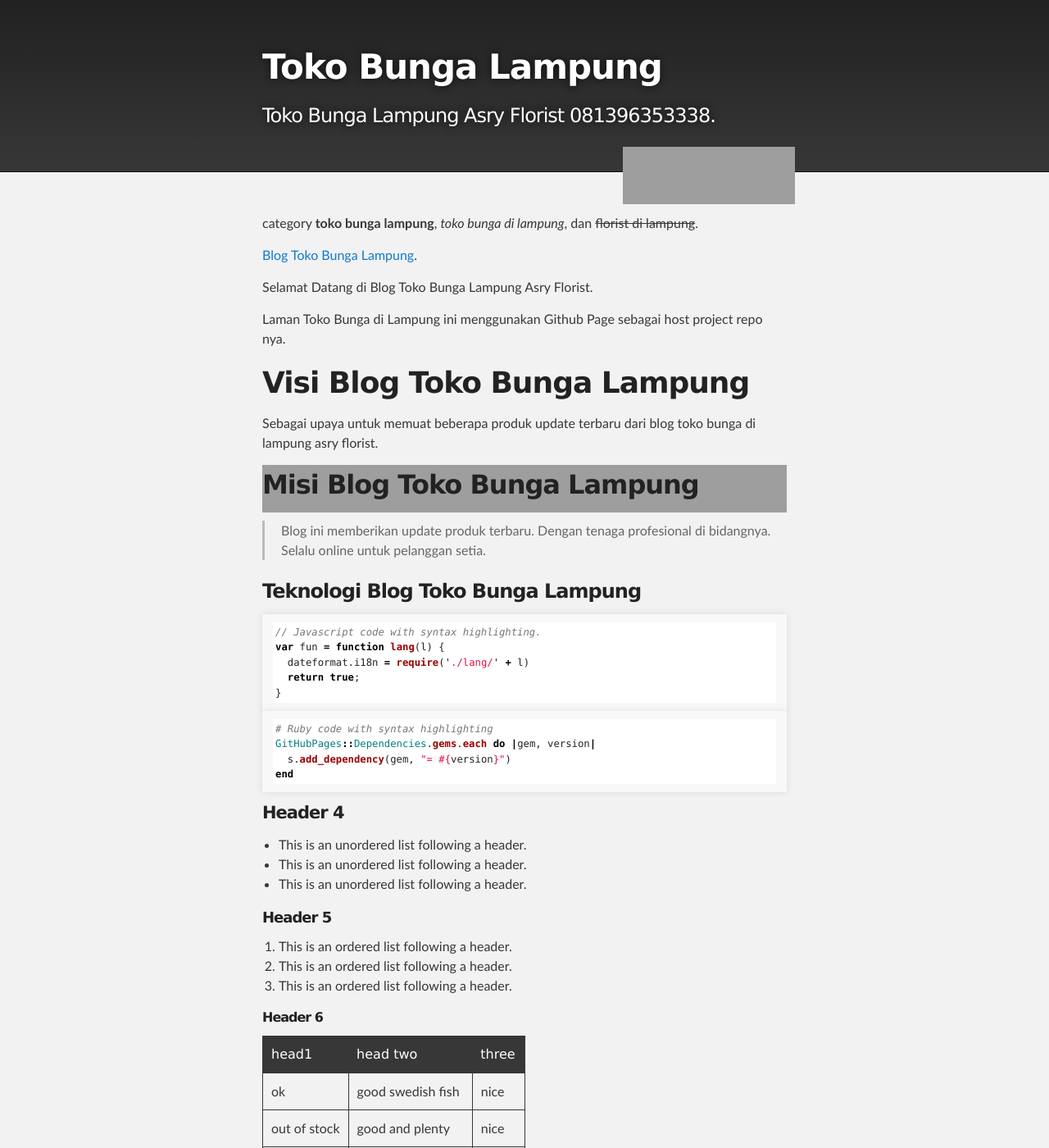
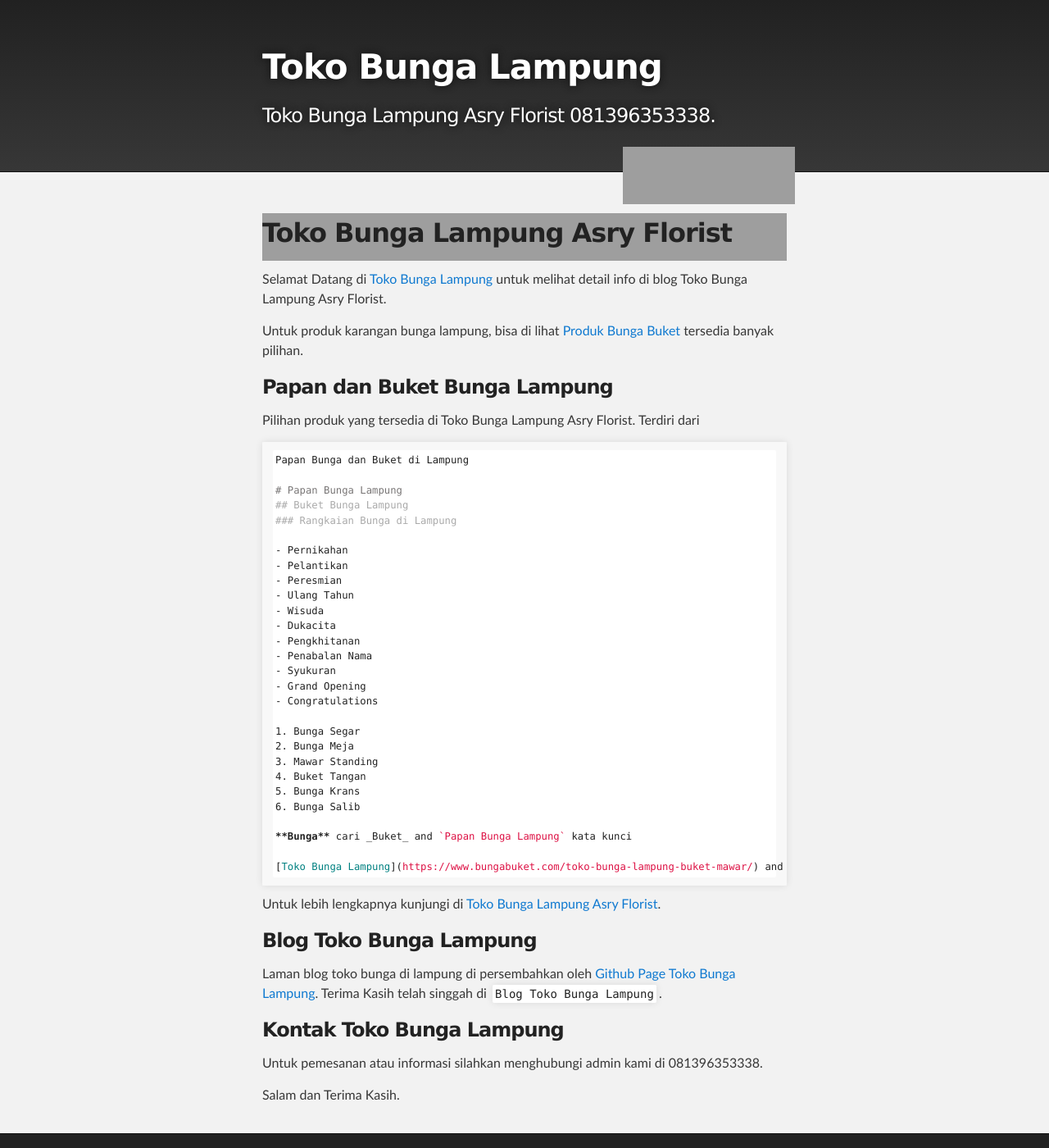
Before and after one commit to tokobungadilampung/tokobungadilampung.github.io, a Jekyll site: the page built from index.md, in a window 1280 px wide and 1400 px high. Shown: the whole window at 82% size. Built offline with Jekyll 4.4.1, drawn with Linux system fonts in a browser that asks for light colours; our own code applies the rules of GitHub Pages for plain Markdown files; some of the changed text lies outside the part shown; grey boxes are pictures that could not be loaded.

Commit message:
Update index.md

````diff
--- a/index.md
+++ b/index.md
@@ -2,122 +2,55 @@
 layout: default
 ---
 
-category **toko bunga lampung**, _toko bunga di lampung_, dan ~~florist di lampung~~.
+## Toko Bunga Lampung Asry Florist
 
-[Blog Toko Bunga Lampung](https://tokobungalampung.xyz).
+Selamat Datang di [Toko Bunga Lampung](https://tokobungalampung.xyz) untuk melihat detail info di blog Toko Bunga Lampung Asry Florist.
 
-Selamat Datang di Blog Toko Bunga Lampung Asry Florist.
+Untuk produk karangan bunga lampung, bisa di lihat [Produk Bunga Buket](https://www.bungabuket.com/shop/) tersedia banyak pilihan.
 
-Laman Toko Bunga di Lampung ini menggunakan Github Page sebagai host project repo nya.
+### Papan dan Buket Bunga Lampung
 
-# Visi Blog Toko Bunga Lampung
+Pilihan produk yang tersedia di Toko Bunga Lampung Asry Florist. Terdiri dari
 
-Sebagai upaya untuk memuat beberapa produk update terbaru dari blog toko bunga di lampung asry florist.
+```markdown
+Papan Bunga dan Buket di Lampung
 
-## Misi Blog Toko Bunga Lampung
+# Papan Bunga Lampung
+## Buket Bunga Lampung
+### Rangkaian Bunga di Lampung
 
-> Blog ini memberikan update produk terbaru.
-> Dengan tenaga profesional di bidangnya.
-> Selalu online untuk pelanggan setia.
+- Pernikahan
+- Pelantikan
+- Peresmian
+- Ulang Tahun
+- Wisuda
+- Dukacita
+- Pengkhitanan
+- Penabalan Nama
+- Syukuran
+- Grand Opening
+- Congratulations
 
-### Teknologi Blog Toko Bunga Lampung
+1. Bunga Segar
+2. Bunga Meja
+3. Mawar Standing
+4. Buket Tangan
+5. Bunga Krans
+6. Bunga Salib
 
-```js
-// Javascript code with syntax highlighting.
-var fun = function lang(l) {
-  dateformat.i18n = require('./lang/' + l)
-  return true;
-}
+**Bunga** cari _Buket_ and `Papan Bunga Lampung` kata kunci
+
+[Toko Bunga Lampung](https://www.bungabuket.com/toko-bunga-lampung-buket-mawar/) and ![Toko Bunga di Lampung](https://www.bungabuket.com/wp-content/uploads/2019/02/bungabuket-com_-logo.jpg)
 ```
 
-```ruby
-# Ruby code with syntax highlighting
-GitHubPages::Dependencies.gems.each do |gem, version|
-  s.add_dependency(gem, "= #{version}")
-end
-```
+Untuk lebih lengkapnya kunjungi di [Toko Bunga Lampung Asry Florist](https://m.asryflorist.com/toko-bunga-lampung.html).
 
-#### Header 4
+### Blog Toko Bunga Lampung
 
-*   This is an unordered list following a header.
-*   This is an unordered list following a header.
-*   This is an unordered list following a header.
+Laman blog toko bunga di lampung di persembahkan oleh [Github Page Toko Bunga Lampung](https://tokobungadilampung.github.io). Terima Kasih telah singgah di `Blog Toko Bunga Lampung`.
 
-##### Header 5
+### Kontak Toko Bunga Lampung
 
-1.  This is an ordered list following a header.
-2.  This is an ordered list following a header.
-3.  This is an ordered list following a header.
+Untuk pemesanan atau informasi silahkan menghubungi admin kami di 081396353338.
 
-###### Header 6
-
-| head1        | head two          | three |
-|:-------------|:------------------|:------|
-| ok           | good swedish fish | nice  |
-| out of stock | good and plenty   | nice  |
-| ok           | good `oreos`      | hmm   |
-| ok           | good `zoute` drop | yumm  |
-
-### There's a horizontal rule below this.
-
-* * *
-
-### Here is an unordered list:
-
-*   Item foo
-*   Item bar
-*   Item baz
-*   Item zip
-
-### And an ordered list:
-
-1.  Item one
-1.  Item two
-1.  Item three
-1.  Item four
-
-### And a nested list:
-
-- level 1 item
-  - level 2 item
-  - level 2 item
-    - level 3 item
-    - level 3 item
-- level 1 item
-  - level 2 item
-  - level 2 item
-  - level 2 item
-- level 1 item
-  - level 2 item
-  - level 2 item
-- level 1 item
-
-### Small image
-
-![Octocat](https://github.githubassets.com/images/icons/emoji/octocat.png)
-
-### Large image
-
-![Branching](https://guides.github.com/activities/hello-world/branching.png)
-
-
-### Definition lists can be used with HTML syntax.
-
-<dl>
-<dt>Name</dt>
-<dd>Godzilla</dd>
-<dt>Born</dt>
-<dd>1952</dd>
-<dt>Birthplace</dt>
-<dd>Japan</dd>
-<dt>Color</dt>
-<dd>Green</dd>
-</dl>
-
-```
-Long, single-line code blocks should not wrap. They should horizontally scroll if they are too long. This line should be long enough to demonstrate this.
-```
-
-```
-The final element.
-```
+Salam dan Terima Kasih.
````
